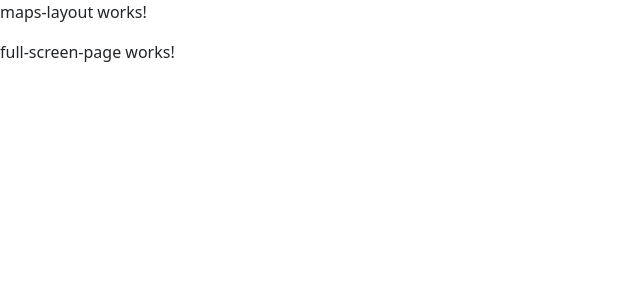
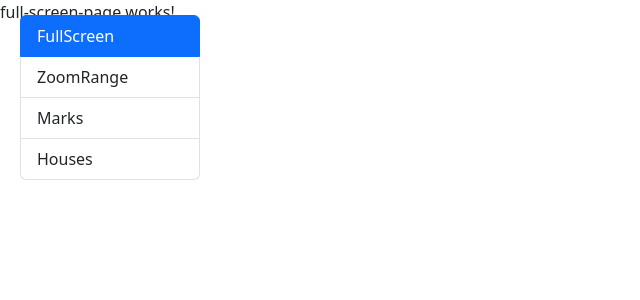
Before and after one commit to FabzDev/angular-lifecycle, an Angular app: page /maps/fullscreen in a window 1280 px wide. Shown: the top 300 px of the page, without its empty margins (0-640 px from the left). Built offline with nearby package versions, Linux system fonts and the light colour scheme.

Commit message:
SidebarComponent completado

```diff
--- a/src/app/maps/components/sidebar/sidebar.component.html
+++ b/src/app/maps/components/sidebar/sidebar.component.html
@@ -1 +1,7 @@
-<p>sidebar works!</p>
+<ul class="list-group">
+  <li class="list-group-item"
+      *ngFor="let menuItem of menuItems"
+      [routerLink]="menuItem.route"
+      routerLinkActive="active"
+      >{{menuItem.name}}</li>
+</ul>
--- a/src/app/maps/components/sidebar/sidebar.component.ts
+++ b/src/app/maps/components/sidebar/sidebar.component.ts
@@ -1,10 +1,22 @@
 import { Component } from '@angular/core';
+
+export interface MenuItems {
+  route: string;
+  name: string;
+}
 
 @Component({
   selector: 'app-sidebar',
   templateUrl: './sidebar.component.html',
-  styles: ``
+  styles:`li{ cursor: pointer; transition: 0.2s all }`
 })
 export class SidebarComponent {
 
+  public menuItems: MenuItems[] = [
+    { route: 'fullscreen', name: 'FullScreen' },
+    { route: 'zoom-range', name: 'ZoomRange' },
+    { route: 'marks', name: 'Marks' },
+    { route: 'properties', name: 'Houses' },
+  ]
+
 }
--- /dev/null
+++ b/src/app/maps/layouts/maps-layout/maps-layout.component.css
@@ -0,0 +1,8 @@
+app-sidebar {
+  position: fixed;
+  top: 15px;
+  left: 20px;
+  width: 180px;
+  z-index: 999;
+
+}
--- a/src/app/maps/layouts/maps-layout/maps-layout.component.html
+++ b/src/app/maps/layouts/maps-layout/maps-layout.component.html
@@ -1,3 +1,3 @@
-<p>maps-layout works!</p>
+<app-sidebar />
 
-<router-outlet/>
+<router-outlet />
--- a/src/app/maps/layouts/maps-layout/maps-layout.component.ts
+++ b/src/app/maps/layouts/maps-layout/maps-layout.component.ts
@@ -3,7 +3,7 @@ import { Component } from '@angular/core';
 @Component({
   selector: 'maps-layout',
   templateUrl: './maps-layout.component.html',
-  styles: ``
+  styleUrl: './maps-layout.component.css'
 })
 export class MapsLayoutComponent {
 
```
